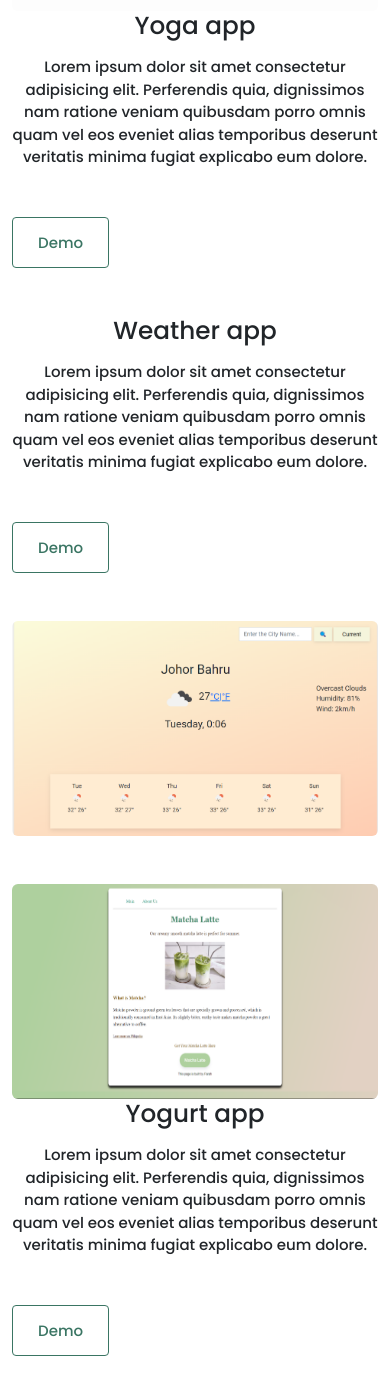
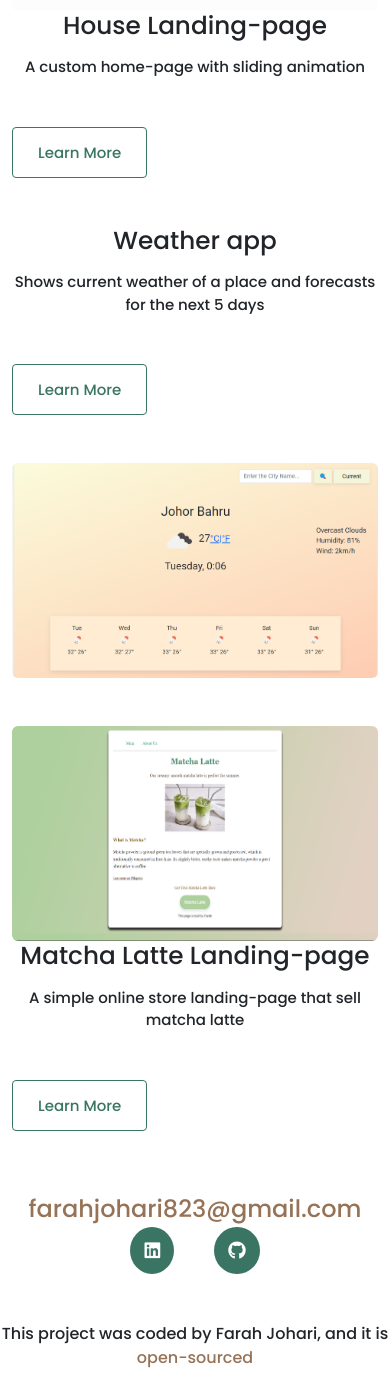
Before and after one commit to faranora21/portfolio, a plain HTML site: page index.html in a window 390 px wide. Shown: the part 920-2293 px from the top of the page. Drawn offline with nearby package versions, Linux system fonts and the light colour scheme.

Commit message:
update html content

```diff
--- a/index.html
+++ b/index.html
@@ -87,15 +87,12 @@
           <img src="img/house.png" alt="yoga_app" class="img-fluid rounded" />
         </div>
         <div class="col-md-6">
-          <h2 class="mb-3 app-title">Yoga app</h2>
+          <h2 class="mb-3 app-title">House Landing-page</h2>
           <p>
-            Lorem ipsum dolor sit amet consectetur adipisicing elit. Perferendis
-            quia, dignissimos nam ratione veniam quibusdam porro omnis quam vel
-            eos eveniet alias temporibus deserunt veritatis minima fugiat
-            explicabo eum dolore.
+            A custom home-page with sliding animation
           </p>
           <div class="mt-5">
-            <a href="#" class="btn btn-outline">Demo</a>
+            <a href="#" class="btn btn-outline">Learn More</a>
           </div>
         </div>
       </div>
@@ -103,13 +100,10 @@
         <div class="col-md-6">
           <h2 class="mb-3 app-title">Weather app</h2>
           <p>
-            Lorem ipsum dolor sit amet consectetur adipisicing elit. Perferendis
-            quia, dignissimos nam ratione veniam quibusdam porro omnis quam vel
-            eos eveniet alias temporibus deserunt veritatis minima fugiat
-            explicabo eum dolore.
+            Shows current weather of a place and forecasts for the next 5 days
           </p>
           <div class="mb-5 mt-5">
-            <a href="#" class="btn btn-outline">Demo</a>
+            <a href="#" class="btn btn-outline">Learn More</a>
           </div>
         </div>
         <div class="col-md-6">
@@ -129,15 +123,12 @@
           />
         </div>
         <div class="col-md-6">
-          <h2 class="mb-3 app-title">Yogurt app</h2>
+          <h2 class="mb-3 app-title">Matcha Latte Landing-page</h2>
           <p>
-            Lorem ipsum dolor sit amet consectetur adipisicing elit. Perferendis
-            quia, dignissimos nam ratione veniam quibusdam porro omnis quam vel
-            eos eveniet alias temporibus deserunt veritatis minima fugiat
-            explicabo eum dolore.
+            A simple online store landing-page that sell matcha latte
           </p>
           <div class="mt-5">
-            <a href="#" class="btn btn-outline">Demo</a>
+            <a href="#" class="btn btn-outline">Learn More</a>
           </div>
         </div>
       </div>
--- a/src/style.css
+++ b/src/style.css
@@ -170,7 +170,7 @@ nav li {
   display: block;
   margin: 0 auto;
   width: 250px;
-  height: 300px;
+  height: 330px;
 }
 
 .contact a {
@@ -239,7 +239,7 @@ footer .social-links a {
   .project.btn-outline {
     display: block;
     margin: 0 auto;
-    max-width: 100px;
+    max-width: 200px;
   }
 
   .project h2 {
```
Also changed, not shown: about.html (+2 -5 lines), workpage.html (+8 -14 lines).
